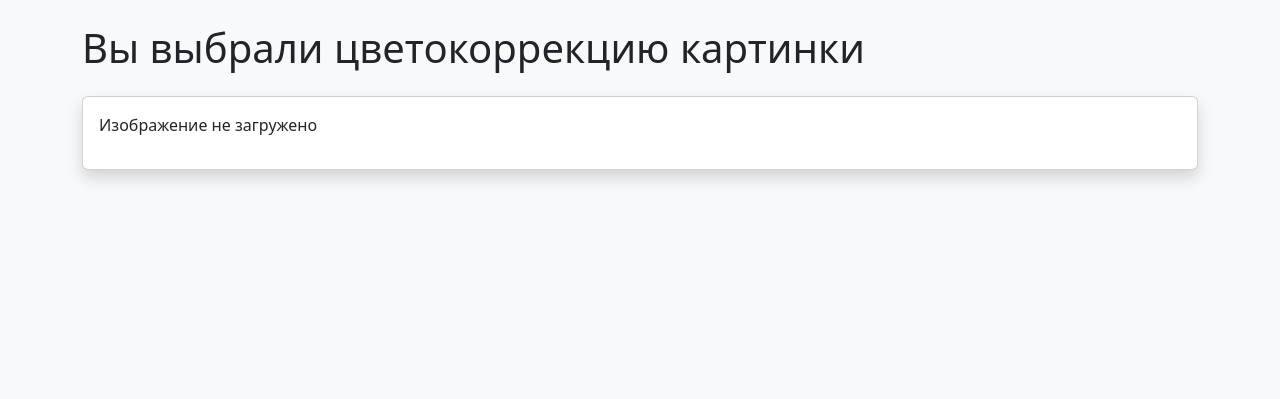
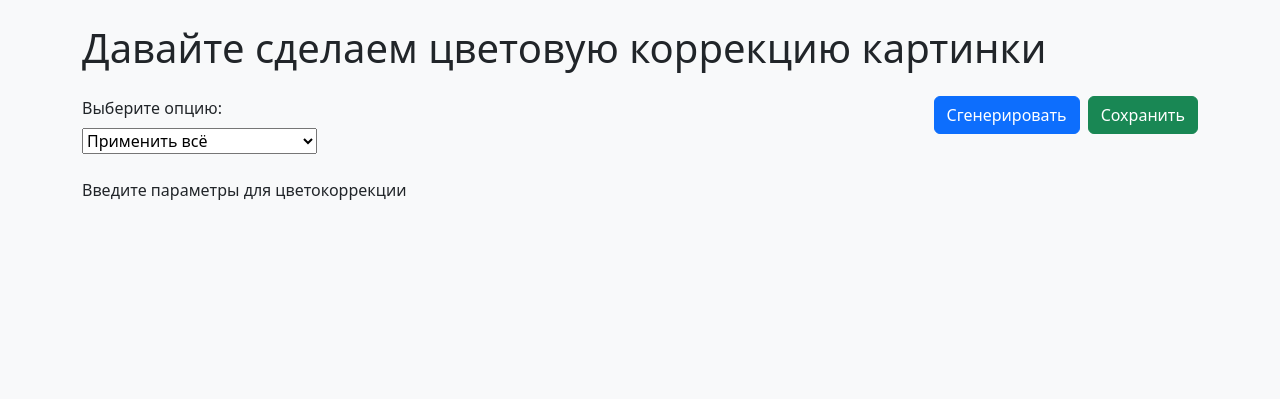
Before and after one commit to abilibur/image_augmentation_service, a FastAPI app: page /color_correction in a window 1280 px wide. Shown: the part 56-455 px from the top of the page. Run offline with FastAPI, Linux system fonts and the light colour scheme; data that the repository does not hold is empty.

Commit message:
начато внедрение цветокоррекции

```diff
--- a/database_models.py
+++ b/database_models.py
@@ -8,6 +8,7 @@ Base = declarative_base()
 class ImageDB(Base):
     __tablename__ = "images"  # имя таблицы
     id = Column(Integer, primary_key=True, index=True)  # Уникальный ID
+    file_name = Column(String, nullable=False) # имя загруженного файла
     image_data = Column(LargeBinary, nullable=False)  # Хранит байтовые данные изображения (тип BLOB в SQLite))
     mime_type = Column(String, nullable=False)  # MIME-тип - тип изображения (jpeg, png и т. д.)
 
@@ -15,6 +16,7 @@ class ImageDB(Base):
 # Модель ImageDB представляет собой таблицу с именем images
 class ImageRotate(Base):
     __tablename__ = "rotate_images"  # имя таблицы
+    file_name = Column(String, nullable=False)  # имя загруженного файла
     id = Column(Integer, primary_key=True, index=True)  # Уникальный ID
     image_data = Column(LargeBinary, nullable=False)  # Хранит байтовые данные изображения (тип BLOB в SQLite))
     mime_type = Column(String, nullable=False)  # MIME-тип - тип изображения (jpeg, png и т. д.)
@@ -23,6 +25,7 @@ class ImageRotate(Base):
 # Модель ImageDB представляет собой таблицу с именем images
 class ImageColorCorrection(Base):
     __tablename__ = "color_correction_images"  # имя таблицы
+    file_name = Column(String, nullable=False)  # имя загруженного файла
     id = Column(Integer, primary_key=True, index=True)  # Уникальный ID
     image_data = Column(LargeBinary, nullable=False)  # Хранит байтовые данные изображения (тип BLOB в SQLite))
     mime_type = Column(String, nullable=False)  # MIME-тип - тип изображения (jpeg, png и т. д.)
@@ -31,6 +34,7 @@ class ImageColorCorrection(Base):
 # Модель ImageDB представляет собой таблицу с именем images
 class ImageDistortion(Base):
     __tablename__ = "distortion_images"  # имя таблицы
+    file_name = Column(String, nullable=False)  # имя загруженного файла
     id = Column(Integer, primary_key=True, index=True)  # Уникальный ID
     image_data = Column(LargeBinary, nullable=False)  # Хранит байтовые данные изображения (тип BLOB в SQLite))
     mime_type = Column(String, nullable=False)  # MIME-тип - тип изображения (jpeg, png и т. д.)
--- a/image_processing_factory.py
+++ b/image_processing_factory.py
@@ -4,8 +4,10 @@ import base64
 from image_proceccing_methods import rotate_images
 import os
 
-# Базовый класс для всех типов обработки изображений
+
+
 class ImageProcessing(ABC):
+    """Базовый класс для всех типов обработки изображений"""
     @abstractmethod
     def generate_images(self, db,  options):
         pass
@@ -17,25 +19,27 @@ class ImageProcessing(ABC):
         pass
 
 
+class Rotate(ImageProcessing):
+    """Класс поворота изображений"""
 
-class Rotate(ImageProcessing):
     def generate_images(self, db, options):
         """Считывает загруженное пользователем изображение, шаг угла поворота,
            количество изображений и на основе этих данных
            генерирует повернутые изображения и записывает их в БД """
-        # Удаляем предыдущее изображение
+        # удаляем предыдущее изображение
         db.query(ImageRotate).delete()
-        # Достаем загруженное пользователем изображение
-        image_entry = db.query(ImageDB).first()
+        # достаем загруженное пользователем изображение
+        orig_image = db.query(ImageDB).first()
         if db.query(ImageDB).count() == 0:
             print(f"Таблица {ImageDB.__tablename__} данных пуста")
             return None
+        # поворачиваем изображение
+        changed_images = rotate_images(orig_image=orig_image, angle=options["angle"], count=options["count"])
 
-        images = rotate_images(orig_image=image_entry, angle=options["angle"], count=options["count"])
-
-        for img in images:
+        for i, img in enumerate(changed_images):
             # Добавляем новое изображение если в таблице images есть изображение
-            new_image = ImageRotate(image_data=img, mime_type="image/jpeg")
+            file_name = orig_image.file_name + "_rotate_" + str((i+1)*options["angle"]) + "_degrees"
+            new_image = ImageRotate(file_name = file_name , image_data=img, mime_type="image/jpeg")
             db.add(new_image)
 
         db.commit()
@@ -65,9 +69,9 @@ class Rotate(ImageProcessing):
             print(f"Таблица {ImageRotate.__tablename__} данных пуста")
             return None
 
-        for index, img in enumerate(image_entry):
+        for img in image_entry:
             image_data = img.image_data
-            file_path = os.path.join(save_dir, f"rotated_image_{index + 1}.jpg")
+            file_path = os.path.join(save_dir, img.file_name + ".jpg")
 
             with open(file_path, "wb") as image_file:
                 image_file.write(image_data)
@@ -75,6 +79,8 @@ class Rotate(ImageProcessing):
 
 
 class ColorCorrection(ImageProcessing):
+    """Класс цветокоррекции изображений"""
+
     def generate_images(self, db, options):
         """Считывает загруженное пользователем изображение, на основе него
            генерирует изображения c цветовой коррекцией и записывает их в БД """
@@ -83,10 +89,11 @@ class ColorCorrection(ImageProcessing):
         image_entry = db.query(ImageDB).first()
         # Добавляем новое изображение если в таблице images есть изображение
         if image_entry:
-            new_image = ImageColorCorrection(image_data=image_entry.image_data, mime_type=image_entry.mime_type)
+            new_image = ImageColorCorrection(file_name = image_entry.file_name, image_data=image_entry.image_data, mime_type=image_entry.mime_type)
             db.add(new_image)
             db.commit()
             db.refresh(new_image)  # Обновляем объект, чтобы получить актуальные данные
+
 
     def get_images(self, db):
         """Возвращает текущие изображения из БД"""
@@ -105,7 +112,7 @@ class ColorCorrection(ImageProcessing):
             })
         return images
 
-    def save_images(self, db):
+    def save_images(self, db, save_dir):
         pass
 
 
@@ -119,7 +126,7 @@ class Distortion(ImageProcessing):
         image_entry = db.query(ImageDB).first()
         # Добавляем новое изображение если в таблице images есть изображение
         if image_entry:
-            new_image = ImageDistortion(image_data=image_entry.image_data, mime_type=image_entry.mime_type)
+            new_image = ImageDistortion(file_name = image_entry.file_name, image_data=image_entry.image_data, mime_type=image_entry.mime_type)
             db.add(new_image)
             db.commit()
             db.refresh(new_image)  # Обновляем объект, чтобы получить актуальные данные
--- a/main.py
+++ b/main.py
@@ -53,11 +53,8 @@ async def upload_image(request: Request, file: UploadFile = File(...), db = Depe
         })
     # Читаем файл
     image_data = await file.read()
-
-    # Получаем имя загруженного файла
-    filename = file.filename
     # Загружаем данные файла в класс Singleton
-    img.set_image_with_type(db, image_data, file.content_type)
+    img.set_image_with_type(db, file.filename, image_data, file.content_type)
 
     return templates.TemplateResponse("index.html", {
         "request": request,
@@ -100,7 +97,8 @@ async def save_images(request: Request, db = Depends(get_db), save_dir=SAVE_DIR)
 
 @app.get("/color_correction", response_class=HTMLResponse)
 async def color_correction(request: Request, db = Depends(get_db)):
-    # color_correction_process.generate_images(db, options)
+    options = dict()
+    color_correction_process.generate_images(db, options)
     return templates.TemplateResponse("color_correction.html", {
         "request": request,
         "color_correction_images": color_correction_process.get_images(db)
--- a/templates/color_correction.html
+++ b/templates/color_correction.html
@@ -1,21 +1,42 @@
 {% extends "index.html" %}
 
 {% block content %}
-<h1 class="mb-4">Вы выбрали цветокоррекцию картинки</h1>
-    <div class="row">
-        <div class="col-12 mb-3">
-            <div class="card shadow w-100">
-                <div class="card-body">
-                    {% if encoded_image %}
-                    <h5>Ваше изображение:</h5>
-                    <img src="data:{{ mime_type }};base64,{{ encoded_image }}"
-                         alt="Загруженное изображение"
-                         class="mb-4 img-fluid">
-                    {% else %}
-                    <p>Изображение не загружено</p>
-                    {% endif %}
-                </div>
+<h1 class="mb-4">Давайте сделаем цветовую коррекцию картинки</h1>
+
+<form action="/do_color_correction" method="post" class="d-flex justify-content-between align-items-start gap-3 mb-4">
+    <div class="d-flex flex-column gap-2">
+        <label for="options">Выберите опцию:</label>
+        <select name="options" id="options">
+            <option value="all">Применить всё</option>
+            <option value="brightness">Изменение яркости</option>
+
+            <option value="contrast">Изменение контраста</option>
+
+            <option value="saturation">Изменение насыщенности</option>
+        </select>
+    </div>
+    <div class="d-flex gap-2">
+        <button type="submit" class="btn btn-primary">Сгенерировать</button>
+        <button type="submit" formaction="/save_color_correction" class="btn btn-success">Сохранить</button>
+    </div>
+</form>
+
+<div class="row">
+    {% if color_correction_images %}
+    {% for img in color_correction_images %}
+    <div class="col-md-4 mb-3">
+        <div class="card shadow">
+            <div class="card-body text-center">
+                <h5>Изображение {{loop.index}}</h5>
+                <img src="data:{{ img.mime_type }};base64,{{ img.encoded_image }}"
+                     alt="Изображение {{ loop.index }}"
+                     class="img-fluid mb-2">
             </div>
         </div>
     </div>
+    {% endfor %}
+    {% else %}
+    <p>Введите параметры для цветокоррекции</p>
+    {% endif %}
+</div>
 {% endblock %}
--- a/templates/index.html
+++ b/templates/index.html
@@ -33,7 +33,7 @@
                         <h5>Загрузите ваше изображение</h5>
 
                         <form action="/" method="post" enctype="multipart/form-data">
-                            <input type="file" name="file" accept="image/*" required >
+                            <input type="file" name="file" accept="image/*" required>
                             <button type="submit " class="btn btn-success">Загрузка</button>
                         </form>
 
--- a/templates/rotate.html
+++ b/templates/rotate.html
@@ -15,7 +15,7 @@
             <input type="number" id="count" name="count" class="form-control w-25 me-1" required>
         </div>
         <div class="d-flex gap-1 mb-4 ">
-            <button type="submit" class="btn btn-primary">Повернуть</button>
+            <button type="submit" class="btn btn-primary">Сгенерировать</button>
         </div>
     </form>
     <form action="/save_rotate" method="post" class="d-flex flex-wrap gap-1 align-items-center mb-4">
@@ -24,6 +24,7 @@
         </div>
     </form>
 </div>
+
 <div class="row">
     {% if rotate_images %}
     {% for img in rotate_images %}
```
Also changed, not shown: image_singleton.py (+4 -3 lines). Lines whose indentation alone changed are shown as unchanged.
